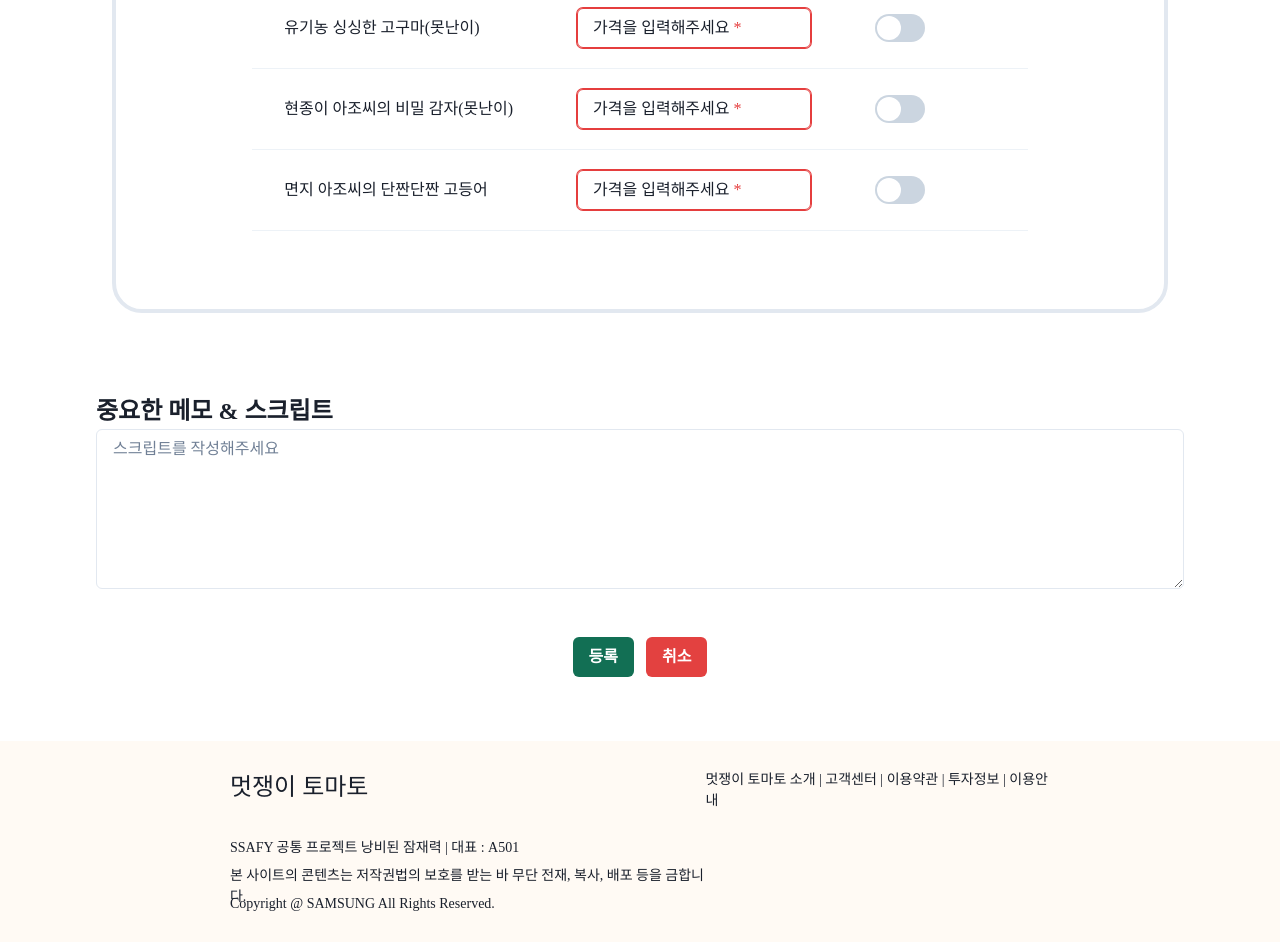
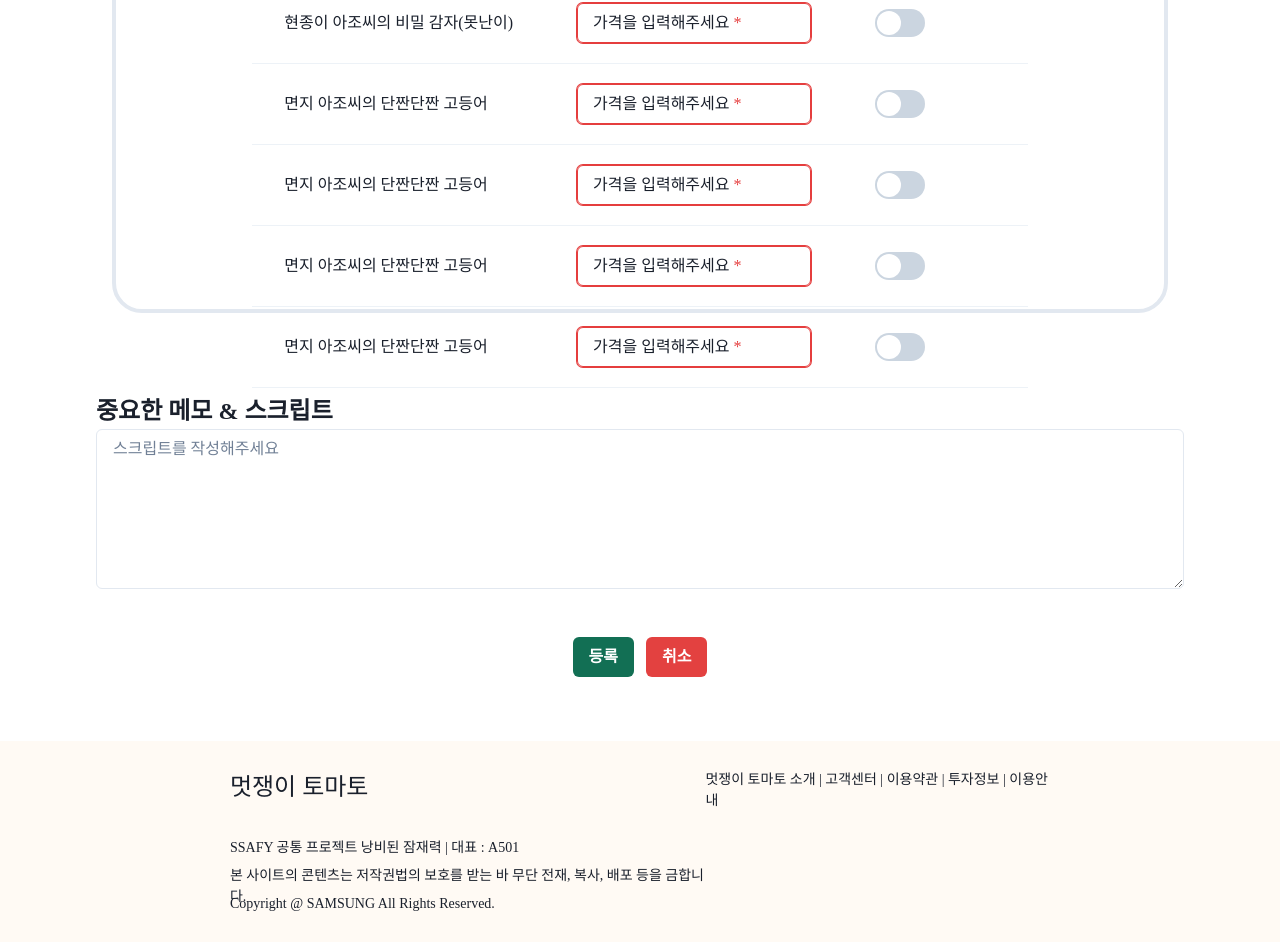
Before and after one commit to YangSSo51/the-cool-tomato, a React (Vite) app in the folder vite-project/: page /v1/live/form in a window 1280 px wide. Shown: the part 857-1799 px from the top of the page. Built offline with nearby package versions, Linux system fonts and the light colour scheme; a web font is replaced by a local one.

Commit message:
Feat: AddGodds

```diff
--- a/vite-project/src/components/item/AddGoods.tsx
+++ b/vite-project/src/components/item/AddGoods.tsx
@@ -81,6 +81,54 @@ export default function AddGoods() {
                             <Switch size={"lg"} />
                         </Td>
                     </Tr>
+                    <Tr>
+                        <Td>면지 아조씨의 단짠단짠 고등어</Td>
+                        <Td>
+                            <FormControl
+                                variant="floating"
+                                isRequired
+                                isInvalid
+                            >
+                                <Input placeholder=" " />
+                                <FormLabel>가격을 입력해주세요</FormLabel>
+                            </FormControl>
+                        </Td>
+                        <Td>
+                            <Switch size={"lg"} />
+                        </Td>
+                    </Tr>
+                    <Tr>
+                        <Td>면지 아조씨의 단짠단짠 고등어</Td>
+                        <Td>
+                            <FormControl
+                                variant="floating"
+                                isRequired
+                                isInvalid
+                            >
+                                <Input placeholder=" " />
+                                <FormLabel>가격을 입력해주세요</FormLabel>
+                            </FormControl>
+                        </Td>
+                        <Td>
+                            <Switch size={"lg"} />
+                        </Td>
+                    </Tr>
+                    <Tr>
+                        <Td>면지 아조씨의 단짠단짠 고등어</Td>
+                        <Td>
+                            <FormControl
+                                variant="floating"
+                                isRequired
+                                isInvalid
+                            >
+                                <Input placeholder=" " />
+                                <FormLabel>가격을 입력해주세요</FormLabel>
+                            </FormControl>
+                        </Td>
+                        <Td>
+                            <Switch size={"lg"} />
+                        </Td>
+                    </Tr>
                 </Tbody>
             </Table>
         </TableContainer>
```
